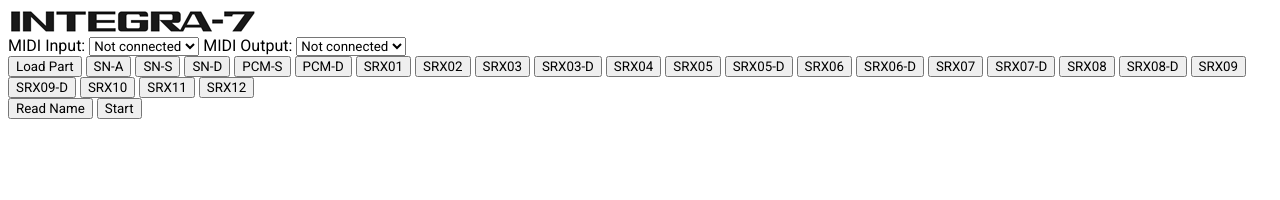
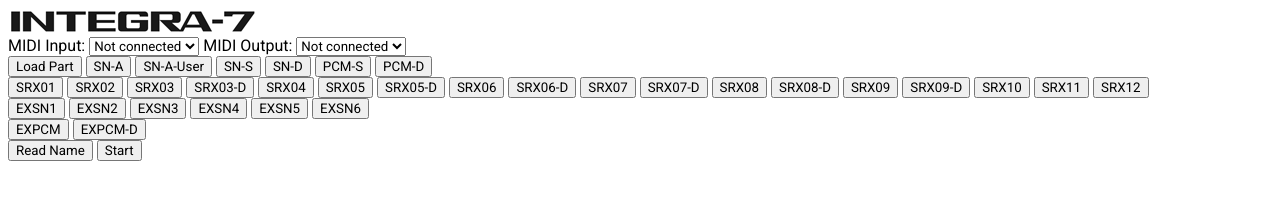
Before and after one commit to gregsimon/integra7editor, a plain HTML site: page index.html in a window 1280 px wide. Drawn offline with Linux system fonts and the light colour scheme.

Commit message:
user banks also collected

```diff
--- a/index.html
+++ b/index.html
@@ -20,10 +20,12 @@
 
 		<input type='button' value="Load Part" onclick='load_part()'/>
 		<input type='button' value="SN-A" onclick='collectSNA_Preset()'/>
+		<input type='button' value="SN-A-User" onclick='collectSNA_User()'/>
 		<input type='button' value="SN-S" onclick='collectSNS_Preset()'/>
 		<input type='button' value="SN-D" onclick='collectSND_Preset()'/>
 		<input type='button' value="PCM-S" onclick='collectPCMS_Preset()'/>
 		<input type='button' value="PCM-D" onclick='collectPCMD_Preset()'/>
+		<br>
 		<input type='button' value="SRX01" onclick='collectSRX01_Tone()'/>
 		<input type='button' value="SRX02" onclick='collectSRX02_Tone()'/>
 		<input type='button' value="SRX03" onclick='collectSRX03_Tone()'/>
@@ -42,6 +44,17 @@
 		<input type='button' value="SRX10" onclick='collectSRX10_Tone()'/>
 		<input type='button' value="SRX11" onclick='collectSRX11_Tone()'/>
 		<input type='button' value="SRX12" onclick='collectSRX12_Tone()'/>
+		<br>
+		<input type='button' value="EXSN1" onclick='collect_EXSN1()'/>
+		<input type='button' value="EXSN2" onclick='collect_EXSN2()'/>
+		<input type='button' value="EXSN3" onclick='collect_EXSN3()'/>
+		<input type='button' value="EXSN4" onclick='collect_EXSN4()'/>
+		<input type='button' value="EXSN5" onclick='collect_EXSN5()'/>
+		<input type='button' value="EXSN6" onclick='collect_EXSN6()'/>
+		<br>
+		<input type='button' value="EXPCM" onclick='collect_ExPCM_Tone()'/>
+		<input type='button' value="EXPCM-D" onclick='collect_ExPCM_Drum()'/>
+
 
 		<div>
 		<input type='button' value="Read Name" onclick='read_name("sns")'/>
--- a/js/integra7.js
+++ b/js/integra7.js
@@ -86,6 +86,9 @@ SN-A
 function collectSNA_Preset(){
   collect_bank([89,89],[64,65],[0,127],'sna');
 }
+function collectSNA_User(){
+  collect_bank([89,89],[0,1],[0,127],'sna');
+}
 
 
 
@@ -103,6 +106,9 @@ SN-S
 function collectSNS_Preset() {
   collect_bank([95,95],[64,72],[0,127],'sns');
 }
+function collectSNS_User() {
+  collect_bank([95,95],[0,3],[0,127],'sns');
+}
 
 /*
  SN-D
@@ -115,6 +121,9 @@ function collectSNS_Preset() {
 */
 function collectSND_Preset() {
   collect_bank([88,88],[64,64],[0,25],'snd');
+}
+function collectSND_User() {
+  collect_bank([88,88],[0,0],[0,63],'snd');
 }
 
 /*
@@ -131,6 +140,9 @@ function collectSND_Preset() {
 function collectPCMS_Preset() {
   collect_bank([87,87],[64,70],[0,127],'pcms');
 }
+function collectPCMS_User() {
+  collect_bank([87,87],[0,1],[0,127],'pcms');
+}
 
 /*
  PCM-DRUM
@@ -146,6 +158,9 @@ function collectPCMS_Preset() {
 */
 function collectPCMD_Preset() {
   collect_bank([86,86], [64,64], [0,13], 'pcmd');
+}
+function collectPCMD_User() {
+  collect_bank([86,86], [0,0], [0,31], 'pcmd');
 }
 
 
@@ -268,12 +283,54 @@ function collectSRX12_Tone() {
   collect_bank([93,93],[26,26],[0,49],'pcms');
 }
 
+function collect_EXSN1() {
+  collect_bank([89,89], [96,96],[0,16],'sna');
+}
+function collect_EXSN2() {
+  collect_bank([89,89], [97,97],[0,16],'sna');
+}
+function collect_EXSN3() {
+  collect_bank([89,89], [98,98],[0,49],'sna');
+}
+function collect_EXSN4() {
+  collect_bank([89,89], [99,99],[0,11],'sna');
+}
+function collect_EXSN5() {
+  collect_bank([89,89], [100,100],[0,11],'sna');
+}
+function collect_EXSN6() {
+  collect_bank([88,88], [101,101],[0,6],'snd');
+}
+
+function collect_ExPCM_Tone() {
+  collect_bank([97,97],[0,3],[0,127],'pcms');
+}
+function collect_ExPCM_Drum() {
+  collect_bank([96,96],[0,0],[0,127],'pcmd');
+}
 
 /*
-089|096 |001-017|ExpansionSNTone(ExSN1) |0001-0017 -----+-----------+-----------+----------------------------+------------- 089|097 |001-017|ExpansionSNTone(ExSN2) |0001-0017 -----+-----------+-----------+----------------------------+------------- 089|098 |001-050|ExpansionSNTone(ExSN3) |0001-0050 -----+-----------+-----------+----------------------------+------------- 089|099 |001-012|ExpansionSNTone(ExSN4) |0001-0012 -----+-----------+-----------+----------------------------+------------- 089|100 |001-012|ExpansionSNTone(ExSN5) |0001-0012 -----+-----------+-----------+----------------------------+------------- 088|101 |001-007|ExpansionSNDrum(ExSN6) |0001-0007 -----+-----------+-----------+----------------------------+------------- 097 | 000 | 001 - 128 | Expansion PCM Tone (ExPCM) | 0001 - 0128
-|:|:| |:
-|003 |001-128| |0385-0512 096 | 000 | 001 - 019 | Expansion PCM Drum (ExPCM) | 0001 - 0019
------+-----------+-----------+----------------------------+------------- 121 | 000 - | 001 - 128 | Expansion GM2 Tone (GM2#) | 0001 - 0256 120|000 |001-057|ExpansionGM2Drum(GM2#) |0001-0009
+089  |096        |001-017    |ExpansionSNTone(ExSN1)      |0001-0017
+-----+-----------+-----------+----------------------------+-------------
+089  |097        |001-017    |ExpansionSNTone(ExSN2)      |0001-0017
+-----+-----------+-----------+----------------------------+-------------
+089  |098        |001-050    |ExpansionSNTone(ExSN3)      |0001-0050
+-----+-----------+-----------+----------------------------+-------------
+089  |099        |001-012    |ExpansionSNTone(ExSN4)      |0001-0012
+-----+-----------+-----------+----------------------------+-------------
+089  |100        |001-012    |ExpansionSNTone(ExSN5)      |0001-0012
+-----+-----------+-----------+----------------------------+-------------
+088  |101        |001-007    |ExpansionSNDrum(ExSN6)      |0001-0007
+
+
+-----+-----------+-----------+----------------------------+-------------
+097  | 000       | 001 - 128 | Expansion PCM Tone (ExPCM) | 0001 - 0128
+     | :         |  :        |                            | :
+     | 003       | 001-128   |                            | 0385-0512
+096  | 000       | 001 - 019 | Expansion PCM Drum (ExPCM) | 0001 - 0019
+-----+-----------+-----------+----------------------------+-------------
+121  | 000 -     | 001 - 128 | Expansion GM2 Tone (GM2#)  | 0001 - 0256
+120  | 000       | 001-057   |ExpansionGM2Drum(GM2#)      |0001-0009
 */
 
 // This is general function can kicks off a bank read
@@ -310,6 +367,9 @@ g_next_midi_callback_fn = function(event) {
 
     if (g_patch_name != "<<No media>>") {
       console.log(g_patch_name+" cat="+category);
+
+      // TODO : LOAD SOUND INTO DATABASE
+      // g_msb g_lsb g_pc g_patch_name g_category
     }
 
     g_pc++;
@@ -349,6 +409,8 @@ function load_part(msb, lsb, pc) {
   midiOut.send([0xc0|ch, pc]);
 }
 
+// Different sound sources store their name and category
+// at different offsets into the payload.
 function read_name(engineName) {
   // We're going to read memory from the Integra using sysex.
   // 19 00 00 00 | Temporary Tone (Part 1)
@@ -482,28 +544,6 @@ function read_name(engineName) {
         0xf7
         ]);
   }
-/*
-  if (engineName == "srx01") {
-    // 19 10 00 00
-
-    // read first 12 bytes -- this is the name!
-    sendSYSEXwithRolandChecksum([0xf0, 0x41, 16,
-        0x00, 0x00, 0x64, // model 1,2,3
-        0x11, // cmd -> RQ1
-        0x19, 0x10, 0x00, 0x00, // addr
-        0x00, 0x00, 0x00, 12, // size
-        0x00, // checksum
-        0xf7
-        ]);
-    sendSYSEXwithRolandChecksum([0xf0, 0x41, 16,
-        0x00, 0x00, 0x64, // model 1,2,3
-        0x11, // cmd -> RQ1
-        0x19, 0x10, 0x00, 0x00, // addr
-        0x00, 0x00, 0x00, 1, // size
-        0x00, // checksum
-        0xf7
-        ]);
-  }*/
 
 }
 
```
